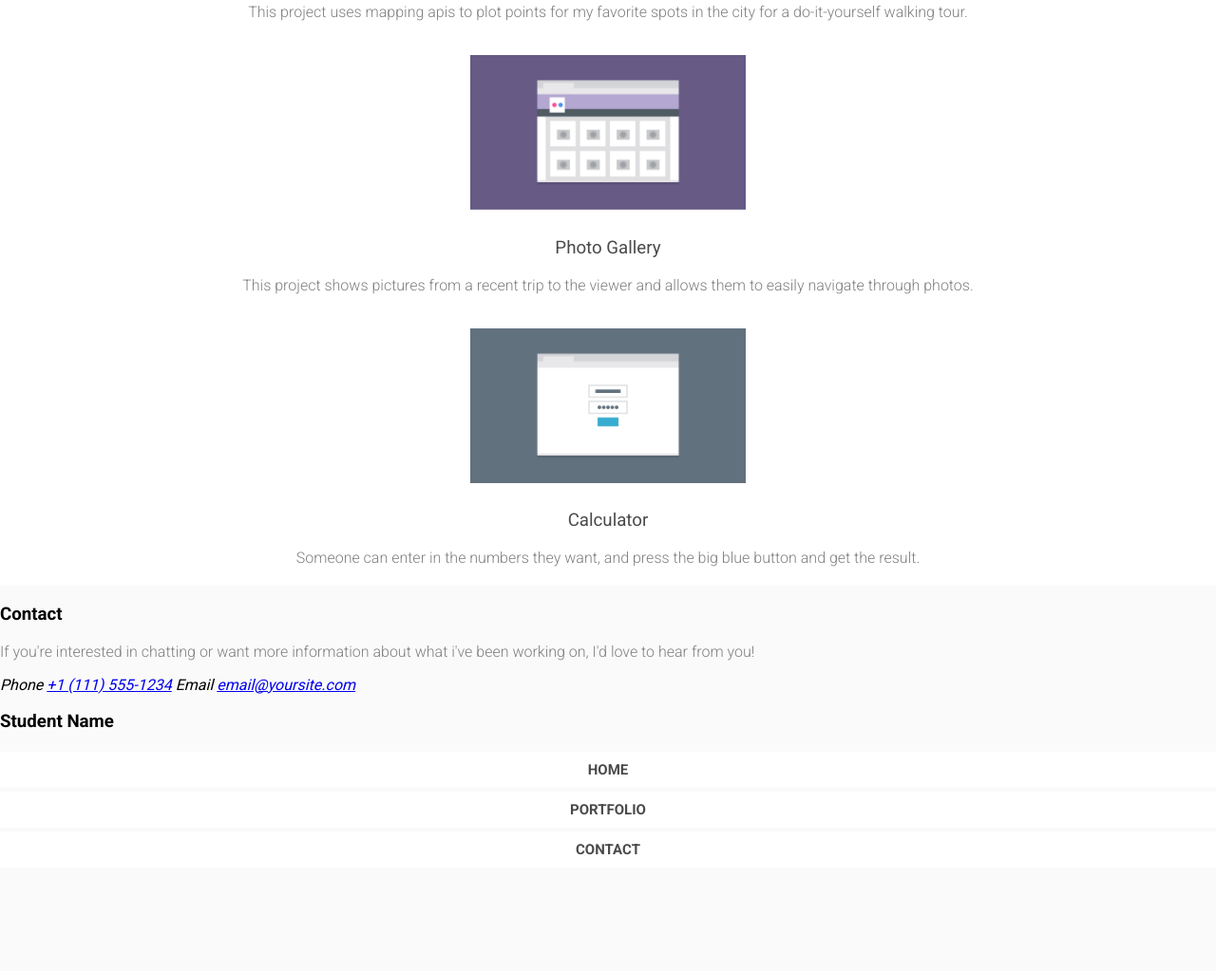
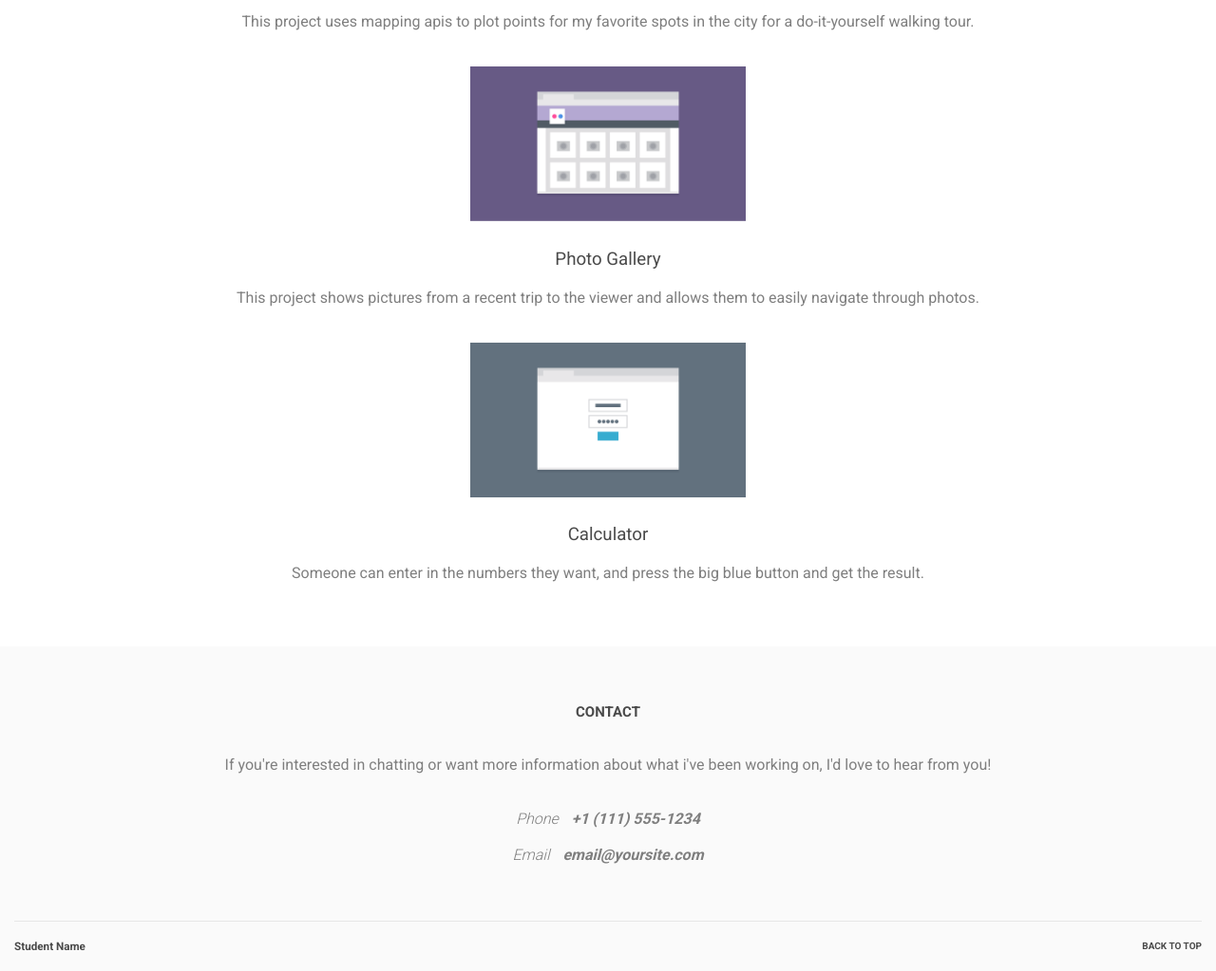
Before and after one commit to jemmabayley/techdegree-project-2, a plain HTML site: page index.html in a window 1280 px wide. Shown: the part 1660-2683 px from the top of the page at 95% size. Before the commit the page ends 2576 px from the top, so only its background shows below. Drawn offline with Linux system fonts and the light colour scheme.

Commit message:
Mobile finishing changes :)

```diff
--- a/css/styles.css
+++ b/css/styles.css
@@ -14,7 +14,6 @@ h1 {
 
 p {
     color: #7f7f7f;
-    font-weight: 300;
 }
 
 /* Nav */
@@ -60,6 +59,7 @@ header p {
 
 main {
     background: #ffffff;
+    padding-bottom: 30px;
 }
 
 .title {
@@ -84,8 +84,67 @@ main img {
 }
 
 main p {
+    line-height: 22px;
+    margin-left: 15px;
+    margin-right: 15px;
+    padding-bottom: 20px;
     text-align: center;
-    margin-left: 5px;
-    margin-right: 5px;
+}
+
+/* contact */
+
+section {
+    padding-bottom: 60px;
+}
+
+section h3 {
+    color: #4a4a4a;
+    font-size: 15px;
+    text-align: center;
+    text-transform: uppercase;
+    padding-top: 45px;
     padding-bottom: 20px;
 }
+
+section p {
+    text-align: center;
+    padding-left: 20px;
+    padding-right: 20px;
+    padding-bottom: 20px;
+    line-height: 22px;
+}
+
+section address {
+    color: #7f7f7f;
+    font-weight: 300;
+    text-align: center;
+}
+
+section address a {
+    color: #7f7f7f;
+    font-weight: bold;
+    text-decoration: none;
+    margin-left: 10px;
+}
+
+/* footer */
+
+footer {
+    color: #4a4a4a;
+    border-top: 1px solid #e7e7e7;
+    display: flex;
+    align-items: center;
+    justify-content: space-between;
+    margin-left: 15px;
+    margin-right: 15px;
+    padding-top: 7px;
+    padding-bottom: 7px;
+    font-size: 10px;
+}
+
+footer a {
+    color: #4a4a4a;
+    font-weight: bold;
+    text-decoration: none;
+    text-transform: uppercase;
+}
--- a/index.html
+++ b/index.html
@@ -83,18 +83,20 @@
         <p>If you're interested in chatting or want more information about what i've been working on, I'd love to
             hear from you!</p>
         <address>
-            Phone <a href="tel:+11115551234">+1 (111) 555-1234</a>
+            Phone <a href="tel:+11115551234">+1 (111) 555-1234</a><br /><br />
             Email <a href="mailto:email@yoursite.com">email@yoursite.com</a>
         </address>
     </section>
 
     <footer>
         <h3>Student Name</h3>
-        <nav>
+
+        <a href="#">Back To Top</a>
+        <!-- <nav>
             <a href="#">Home</a>
             <a href="#">Portfolio</a>
             <a href="#">Contact</a>
-        </nav>
+        </nav> -->
     </footer>
 </body>
 
```
